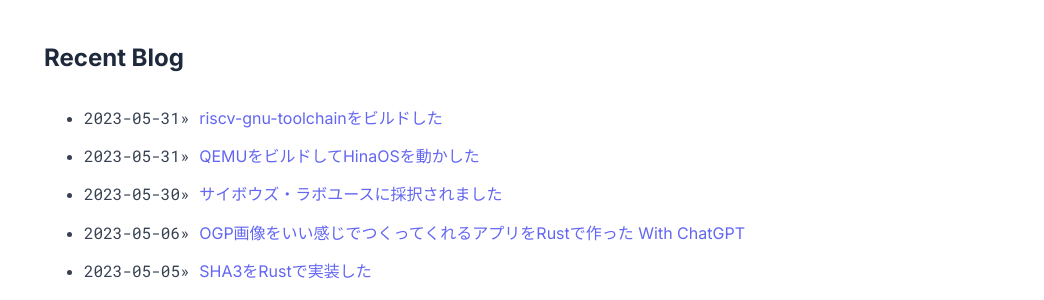
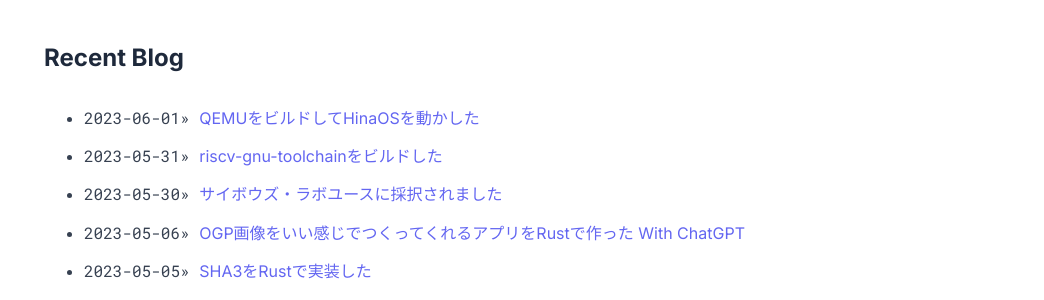
Before and after one commit to yutyan0119/blog, a Jekyll site: the page built from index.md, in a window 1280 px wide. Shown: the part 331-631 px from the top of the page, without its empty margins (236-1280 px from the left). Built offline with Jekyll 4.4.1, drawn with Linux system fonts in a browser that asks for light colours.

Commit message:
Update 2023-06-01-hinaos-started.md

```diff
--- a/_posts/os/2023-06-01-hinaos-started.md
+++ b/_posts/os/2023-06-01-hinaos-started.md
@@ -6,7 +6,7 @@ description:
 ogp_img: /assets/images/ogp_image/QEMUをビルドしてHinaOSを動かした.png
 title: QEMUをビルドしてHinaOSを動かした
 latex: false
-date: 2023-05-31 23:55:00 +0900
+date: 2023-06-01 22:35:00 +0900
 ---
 
 今回は、QEMUをビルドして、他の人の自作OSを実行してみようというものです。少しだけ躓くポイントがあるので、解消ポイントも書いておきます。RISC-V対応OSを自作しようと思っていたら、どストライクな本が発売されていました。[『自作OSで学ぶマイクロカーネルの設計と実装』(秀和システム、ISBN: 978-4-7980-6871-8)](https://www.hanmoto.com/bd/isbn/9784798068718)で紹介されている[HinaOS](https://github.com/nuta/microkernel-book)は、教育向けマイクロカーネルOSです。RISC-Vに対応しており、マルチコア対応やファイルシステムの実装などが特徴です。自分のRISC-V対応OSにもかなり参考になるものと思っています。参考にするにはまず動かしてどんなことが出来るのか見てみようということで、実際に動かしてみます。実際の本は以下の画像のリンク先から購入できます。とても良い本なので是非。
```
